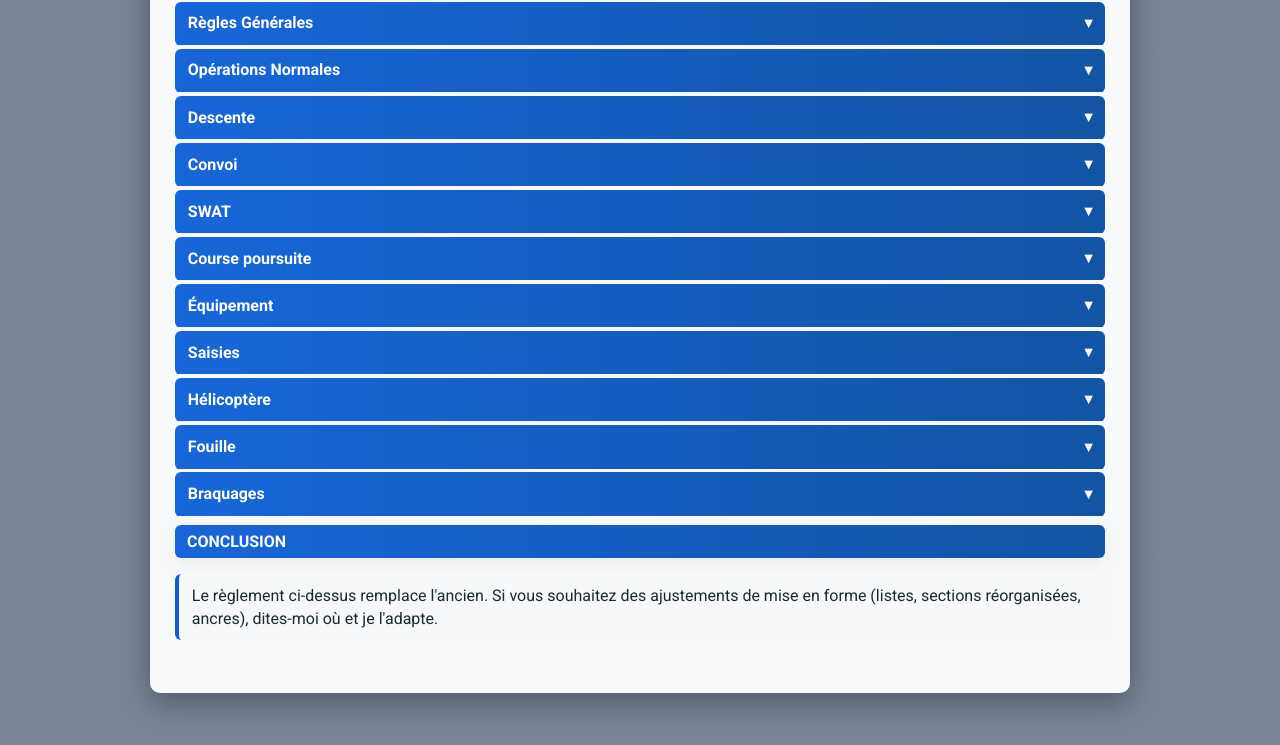
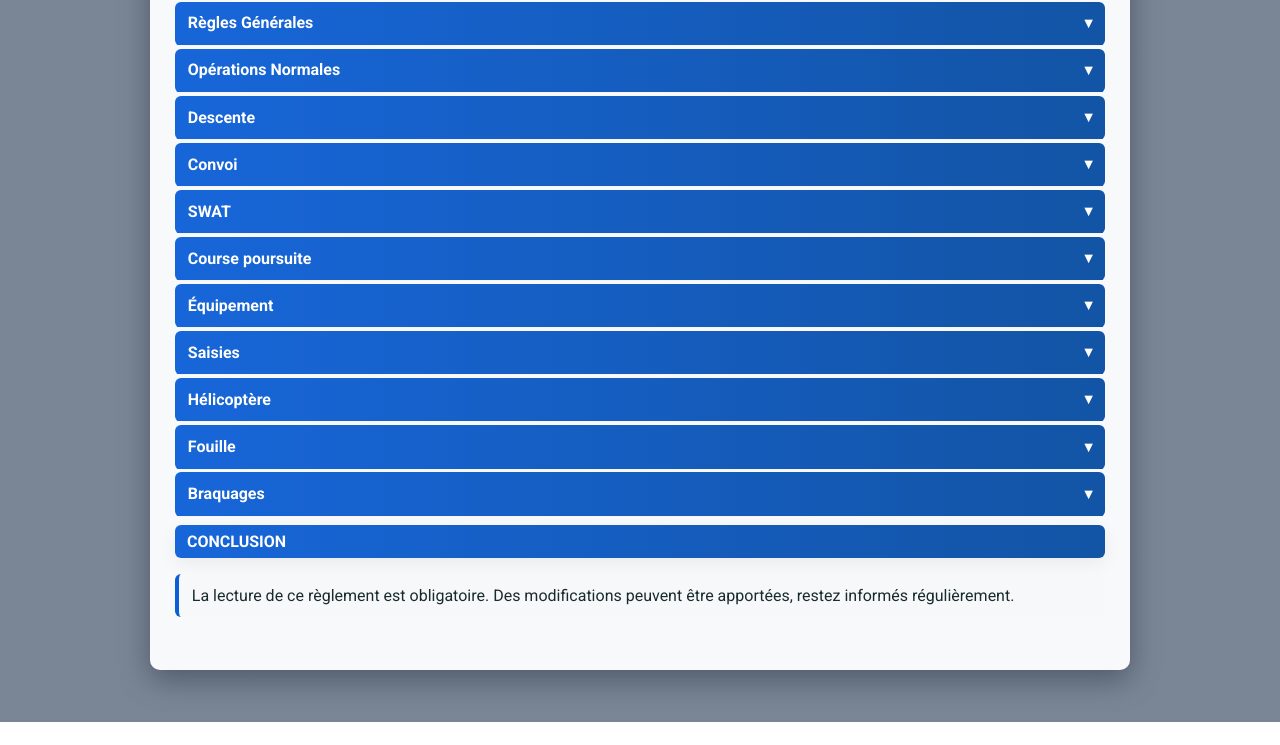
Before and after one commit to lebuilder/SAPD_FlashMood, a plain HTML site: page index.html in a window 1280 px wide. Shown: the part 204-949 px from the top of the page. After the commit the page ends 926 px from the top, so only its background shows below. Drawn offline with nearby package versions, Linux system fonts and the light colour scheme.

Commit message:
Update index.html

```diff
--- a/index.html
+++ b/index.html
@@ -159,7 +159,7 @@
             </div>
 
             <h3><strong>CONCLUSION</strong></h3>
-            <p class="conclusion">Le règlement ci-dessus remplace l'ancien. Si vous souhaitez des ajustements de mise en forme (listes, sections réorganisées, ancres), dites-moi où et je l'adapte.</p>
+            <p class="conclusion">La lecture de ce règlement est obligatoire. Des modifications peuvent être apportées, restez informés régulièrement.</p>
 
           </div>
         </div>
```
